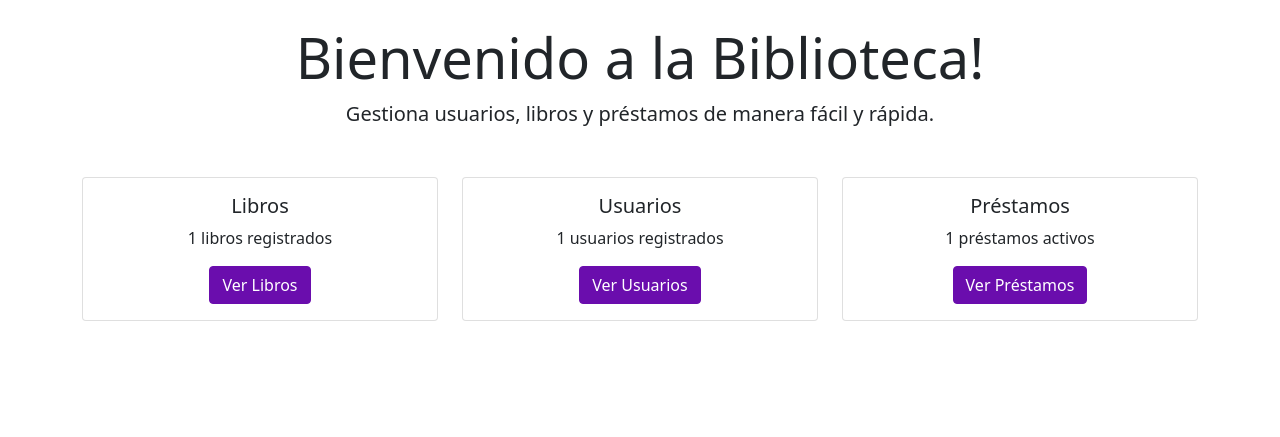
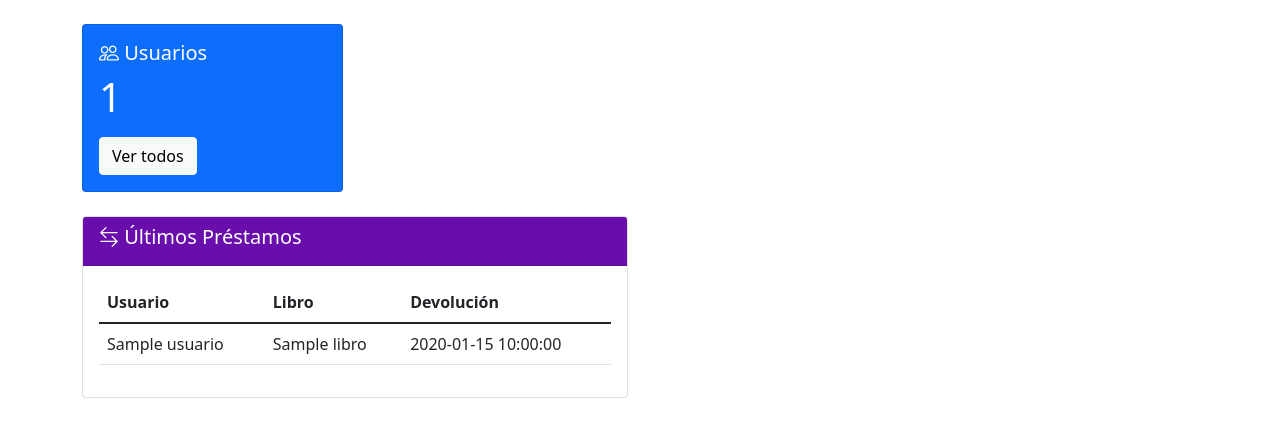
Before and after one commit to Azmo23/CRUD_Biblioteca, a Flask app: template templates/index.html in a window 1280 px wide. Shown: the part 56-493 px from the top of the page. Run offline with Flask 3, Linux system fonts and the light colour scheme; the template is opened without the code that fills it: most values are stand-ins (such as "Sample title", 1, 10 or a date in 2020); some libraries are stand-ins or nearby versions.

Commit message:
La plantilla de la vista principal con elementos interactivos tales como cards con los usuarios registrados, prestamos activos, libros registrados y reservas activas.

```diff
--- a/templates/index.html
+++ b/templates/index.html
@@ -1,35 +1,44 @@
 {% extends "base.html" %}
 
 {% block content %}
-<div class="text-center">
-    <h1 class="display-4">Bienvenido a la Biblioteca!</h1>
-    <p class="lead">Gestiona usuarios, libros y préstamos de manera fácil y rápida.</p>
-    <div class="row mt-5">
-        <div class="col-md-4">
-            <div class="card">
-                <div class="card-body">
-                    <h5 class="card-title">Libros</h5>
-                    <p class="card-text">{{ total_libros }} libros registrados</p>
-                    <a href="{{ url_for('consultar_libros') }}" class="btn btn-primary">Ver Libros</a>
-                </div>
+<div class="row mb-4">
+    <div class="col-md-3">
+        <div class="card text-white bg-primary">
+            <div class="card-body">
+                <h5 class="card-title"><i class="bi bi-people"></i> Usuarios</h5>
+                <p class="card-text display-6">{{ stats.total_usuarios }}</p>
+                <a href="/usuarios" class="btn btn-light">Ver todos</a>
             </div>
         </div>
-        <div class="col-md-4">
-            <div class="card">
-                <div class="card-body">
-                    <h5 class="card-title">Usuarios</h5>
-                    <p class="card-text">{{ total_usuarios }} usuarios registrados</p>
-                    <a href="{{ url_for('registrar_usuario') }}" class="btn btn-primary">Ver Usuarios</a>
-                </div>
+    </div>
+    <!-- Tarjetas similares para Libros, Préstamos y Reservas -->
+</div>
+
+<div class="row">
+    <div class="col-md-6">
+        <div class="card">
+            <div class="card-header">
+                <h5><i class="bi bi-arrow-left-right"></i> Últimos Préstamos</h5>
             </div>
-        </div>
-        <div class="col-md-4">
-            <div class="card">
-                <div class="card-body">
-                    <h5 class="card-title">Préstamos</h5>
-                    <p class="card-text">{{ total_prestamos }} préstamos activos</p>
-                    <a href="{{ url_for('ver_prestamos') }}" class="btn btn-primary">Ver Préstamos</a>
-                </div>
+            <div class="card-body">
+                <table class="table">
+                    <thead>
+                        <tr>
+                            <th>Usuario</th>
+                            <th>Libro</th>
+                            <th>Devolución</th>
+                        </tr>
+                    </thead>
+                    <tbody>
+                        {% for p in ultimos_prestamos %}
+                        <tr>
+                            <td>{{ p.usuario.nombre }}</td>
+                            <td>{{ p.libro.titulo }}</td>
+                            <td>{{ p.fechaDevolucion }}</td>
+                        </tr>
+                        {% endfor %}
+                    </tbody>
+                </table>
             </div>
         </div>
     </div>
```
